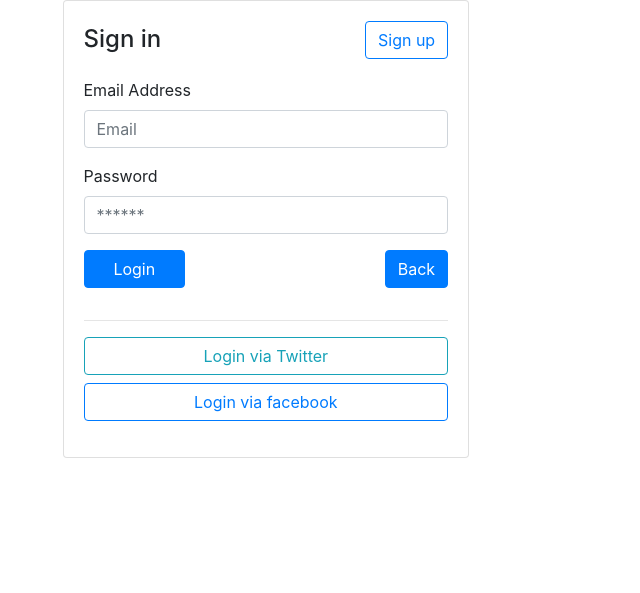
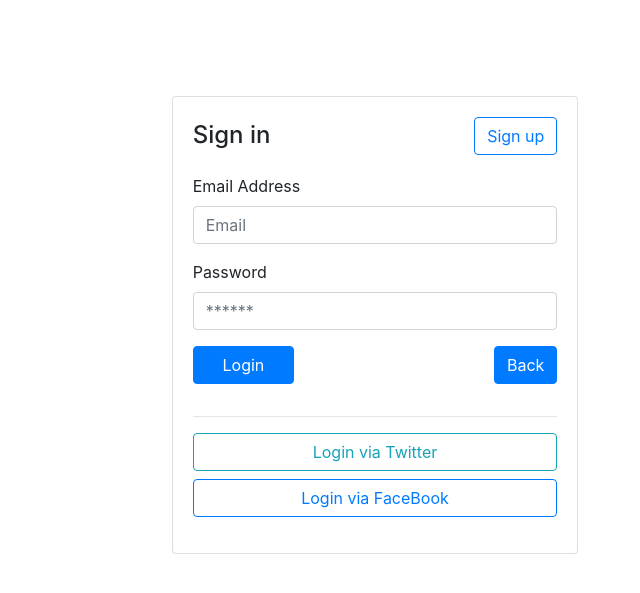
Before and after one commit to ekaee/moviefans, a Django app: page /login/ in a window 1280 px wide. Shown: the top 593 px of the page, without its empty margins (265-905 px from the left). Run offline with Django 3.2, Linux system fonts and the light colour scheme; some libraries are stand-ins or nearby versions.

Commit message:
login&register layout

```diff
--- a/moviefansapp/templates/main/login.html
+++ b/moviefansapp/templates/main/login.html
@@ -2,8 +2,9 @@
 <link rel="stylesheet" href="https://maxcdn.bootstrapcdn.com/bootstrap/4.0.0/css/bootstrap.min.css" integrity="sha384-Gn5384xqQ1aoWXA+058RXPxPg6fy4IWvTNh0E263XmFcJlSAwiGgFAW/dAiS6JXm" crossorigin="anonymous">
 <script src="https://cdn.jsdelivr.net/npm/js-cookie@rc/dist/js.cookie.min.js"></script>
 
+<br><br><br><br>
 <div class="row">
-    <div class="offset-xl-0 col-xl-0 offset-lg-0 col-lg-3"></div>
+    <div class="offset-xl-0 col-xl-0 offset-lg-0 col-lg-4"></div>
     <aside class="col-sm-4">
         <div class="card">
             <article class="card-body">
@@ -34,7 +35,7 @@
             <hr>
             <p>
                 <a href="#" class="btn btn-block btn-outline-info"> <i class="fab fa-twitter"></i> Login via Twitter</a> <!--just test-->
-                <a href="#" class="btn btn-block btn-outline-primary"> <i class="fab fa-facebook-f"></i> Login via facebook</a> <!--just test-->
+                <a href="#" class="btn btn-block btn-outline-primary"> <i class="fab fa-facebook-f"></i> Login via FaceBook</a> <!--just test-->
             </p>
             </article>
         </div> <!-- card.// -->
--- a/moviefansapp/templates/main/signup.html
+++ b/moviefansapp/templates/main/signup.html
@@ -2,7 +2,7 @@
 <link rel="stylesheet" href="https://maxcdn.bootstrapcdn.com/bootstrap/4.0.0/css/bootstrap.min.css" integrity="sha384-Gn5384xqQ1aoWXA+058RXPxPg6fy4IWvTNh0E263XmFcJlSAwiGgFAW/dAiS6JXm" crossorigin="anonymous">
 <script src="https://cdn.jsdelivr.net/npm/js-cookie@rc/dist/js.cookie.min.js"></script>
 
-
+<br><br><br><br>
 <div class="row">
   <div class="offset-xl-0 col-xl-0 offset-lg-0 col-lg-3"></div>
     <aside class="col-sm-4">
```
Lines whose indentation alone changed are shown as unchanged.
